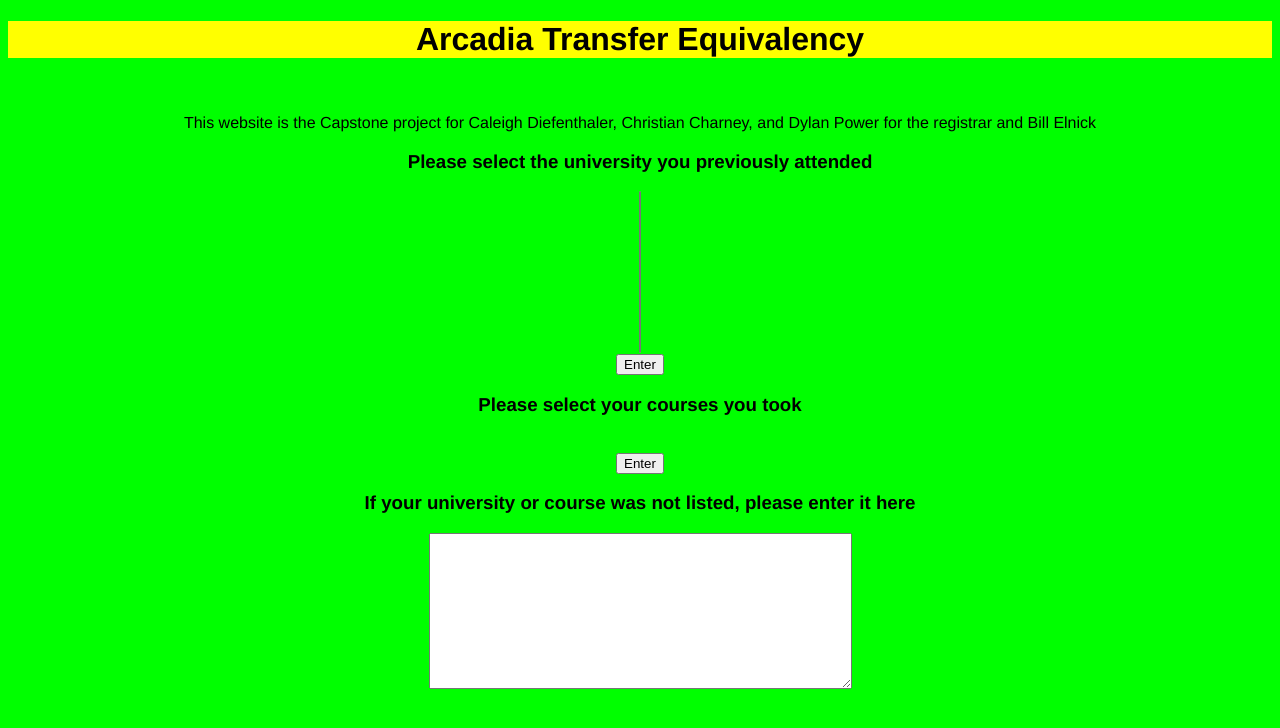
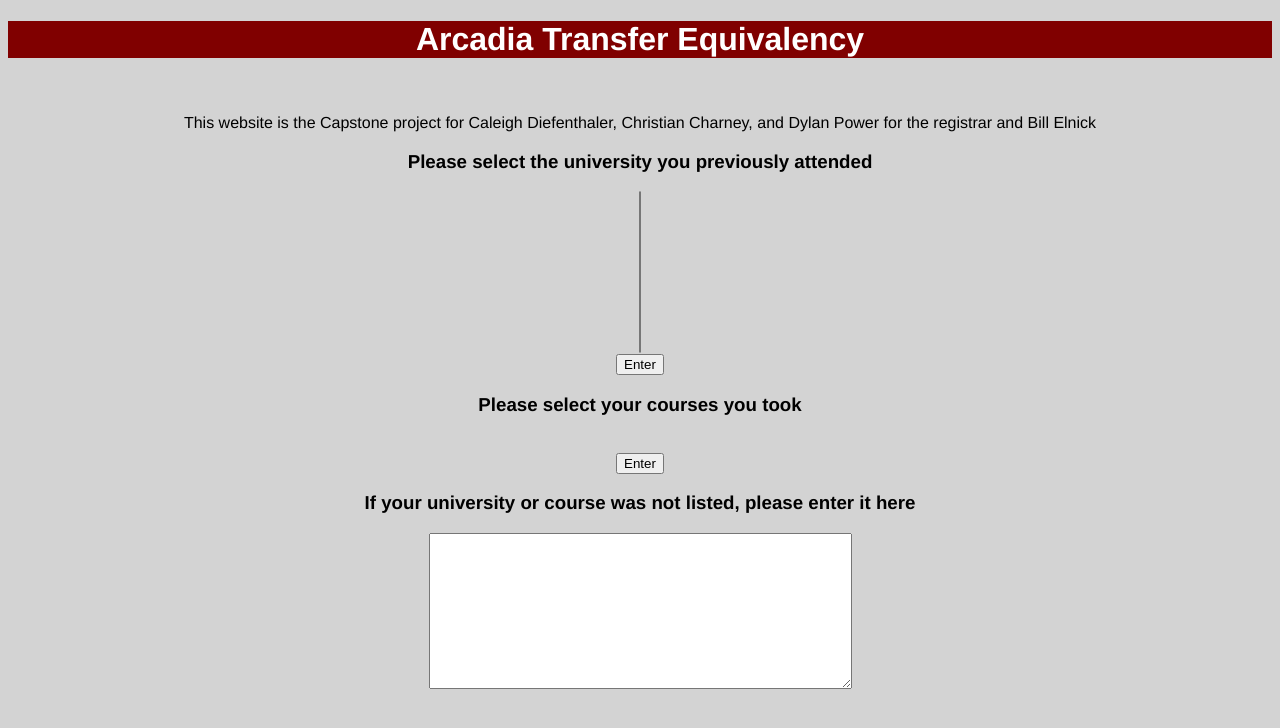
Before and after one commit to caleigh324/Capstone, a PHP site: page /code.php in a window 1280 px wide. Shown: the top 728 px of the page. Run offline with PHP 8.4, Linux system fonts and the light colour scheme; data that the repository does not hold is empty.

Commit message:
Add files via upload

```diff
--- a/style.css
+++ b/style.css
@@ -1,8 +1,10 @@
 body{
   font-family: Helvetica;
   text-align: center;
-  background-color: lime;
+  background-color: lightgray;
+  color:black;
 }
 h1{
-	background-color:yellow;
+	background-color:maroon;
+	color:white;
 }
```
